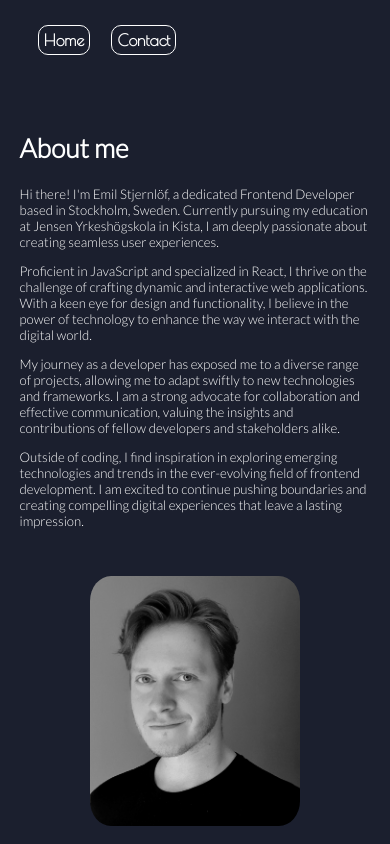
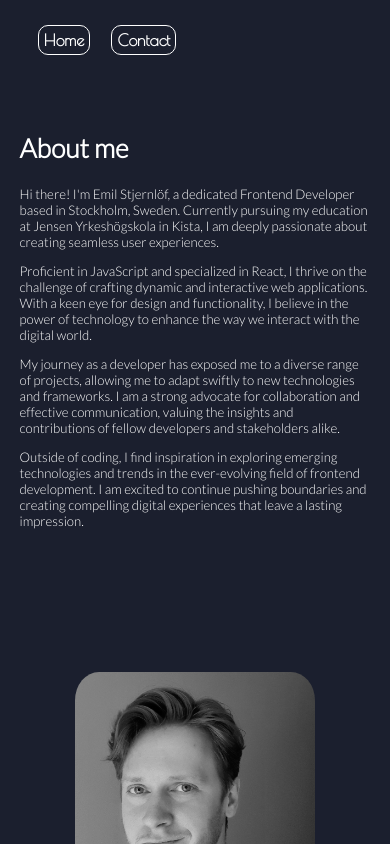
Before and after one commit to starleafer/My-portfolio, a React (Vite) app: page /My-portfolio/about in a window 390 px wide. Built offline with nearby package versions, Linux system fonts and the light colour scheme; a web font is replaced by a local one.

Commit message:
WIP: Scrollable About me page on mobiles and tablets

```diff
--- a/src/components/pages/AboutMe.jsx
+++ b/src/components/pages/AboutMe.jsx
@@ -18,10 +18,8 @@ function AboutMe() {
       "(max-width: 768px) and (min-width: 321px)"
     ).matches;
 
-    if (isMobile && bodyRef.current) {
+    if (isMobile) {
       const lenis = new Lenis({
-        wrapper: bodyRef.current,
-        content: contentRef.current,
         duration: 1.2,
         orientation: "vertical",
         smooth: true,
@@ -43,20 +41,6 @@ function AboutMe() {
       };
     }
   }, []);
-
-  const handleButtonClick = (repo, index) => {
-    if (Object.keys(repo)[0] === "email") {
-      navigator.clipboard.writeText("emil.stjernlof@gmail.com");
-      setCopySuccessMessage("Email copied!");
-      setIsContactActive(true);
-      setTimeout(() => {
-        setIsContactActive(false);
-        setCopySuccessMessage("");
-      }, 2000);
-    } else {
-      window.open(Object.values(repo)[0], "_blank");
-    }
-  };
 
   return (
     <Body ref={bodyRef}>
@@ -147,11 +131,11 @@ const Body = styled.div`
 
   @media (max-width: 768px) and (min-width: 321px) {
     height: auto;
-    min-height: 100vh;
-    padding: 5vh 0 5vh 0;
+    overflow: unset;
     overflow-y: auto;
     justify-content: flex-start;
     -webkit-overflow-scrolling: touch;
+    padding: 5vh 0;
   }
 `;
 
@@ -166,7 +150,9 @@ const Content = styled.div`
   @media (max-width: 768px) and (min-width: 321px) {
     width: 90%;
     flex-direction: column;
+    gap: 6em;
     margin: 8vh 0;
+    height: 100vh;
 
   }
 `;
@@ -222,9 +208,12 @@ const Image = styled.img`
   }
 
   @media (max-width: 768px) and (min-width: 321px) {
-    max-width: 60%;
+    /* position: absolute; */
+    /* width: 35%; */
+    height: auto;
     border-radius: 10%;
     margin-top: 0;
+    /* bottom: 60px; */
   }
 `;
 
@@ -249,7 +238,7 @@ const ContactLinksContainer = styled.div`
 
   @media (max-width: 768px) and (min-width: 321px) {
     position: relative;
-    bottom: auto;
+    bottom: -140px;
     left: auto;
     width: 90%;
     margin-top: 2vh;
```
